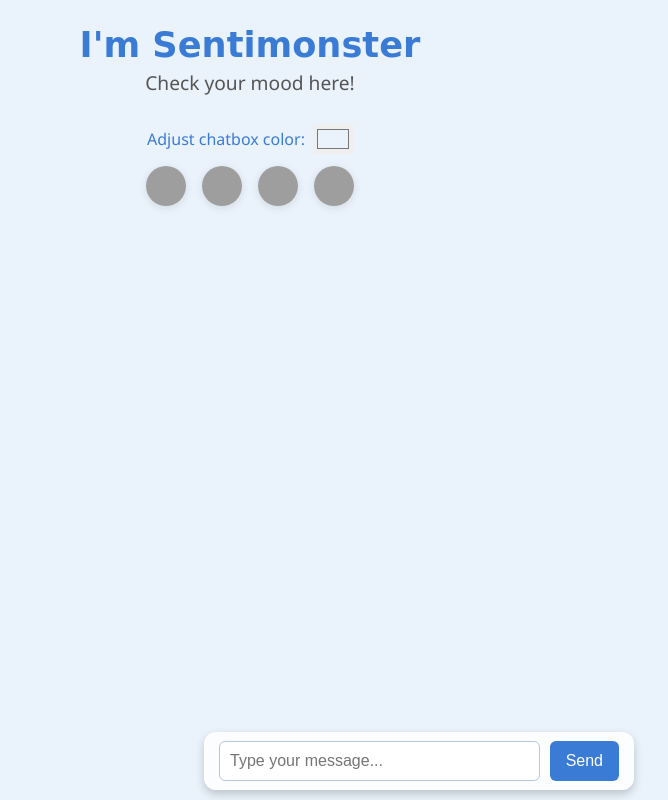
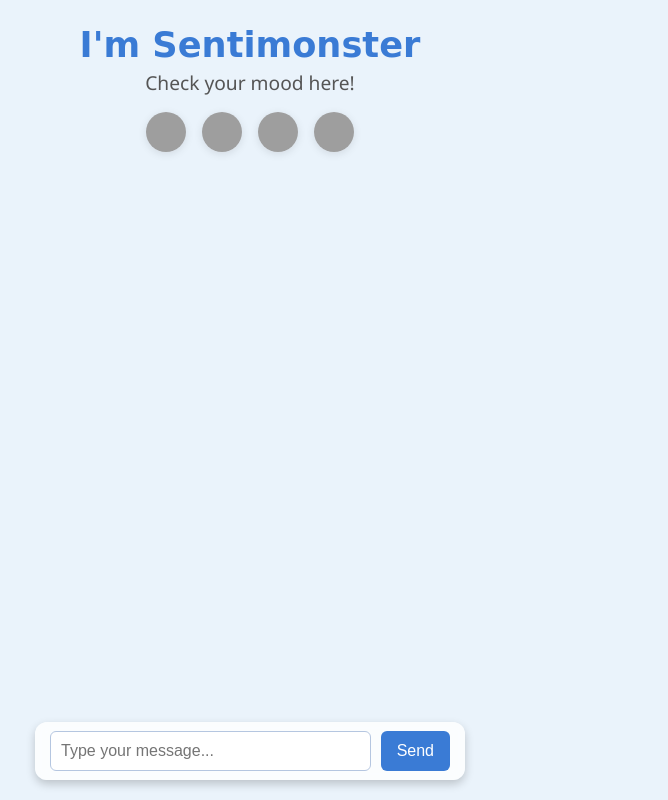
Before and after one commit to Meenakshi-2006/Sentimonster, a Flask app: page / in a window 1280 px wide. Shown: the whole page, without its empty margins (390-1058 px from the left). Run offline with Flask 3, Linux system fonts and the light colour scheme; parts of the project's set-up code (start-up, migrations or seed data) failed here and were passed over; grey boxes are pictures that could not be loaded.

Commit message:
Add VS code project

```diff
--- a/templates/index.html
+++ b/templates/index.html
@@ -76,7 +76,7 @@
 
     .chat-box {
       flex: 1;
-      width: 100%;
+      width: 80%;
       overflow-y: auto;
       padding: 16px;
       box-sizing: border-box;
@@ -87,7 +87,7 @@
     }
 
     .message {
-      max-width: 80%;
+      max-width: 70%;
       padding: 14px 20px;
       border-radius: 20px;
       font-size: 1em;
@@ -107,13 +107,13 @@
     }
 
     .input-container {
-      position: relative;
-      bottom: 10px;
-      left: 30%;
+      position: fixed;
+      bottom: 20px;
+      left: 50%;
       transform: translateX(-50%);
       display: flex;
       gap: 10px;
-      width: 40%;
+      width: 60%;
       max-width: 400px;
       background: #ffffffcc;
       padding: 9px 15px;
@@ -161,21 +161,6 @@
       transform: scale(1.2);
     }
 
-    .color-picker {
-      margin: 12px;
-      display: flex;
-      align-items: center;
-      gap: 8px;
-      font-size: 1em;
-      color: #3a7bd5;
-    }
-
-    .color-picker input {
-      width: 40px;
-      height: 30px;
-      border: none;
-      cursor: pointer;
-    }
   </style>
 </head>
 <body>
@@ -188,11 +173,6 @@
     <div class="header">
       <h1>I'm Sentimonster</h1>
       <p>Check your mood here!</p>
-    </div>
-
-    <div class="color-picker">
-      <label for="chatboxcolor">Adjust chatbox color:</label>
-      <input type="color" id="chatboxcolor" value="#eaf3fb">
     </div>
 
     <div class="mood-icons">
@@ -223,7 +203,6 @@
   const chatBox = document.getElementById('chat-box');
   const chatForm = document.getElementById('chat-form');
   const userInput = document.getElementById('user-input');
-  const chatboxcolor = document.getElementById('chatboxcolor');
   const mainContent = document.getElementById('main-content');
 
   chatForm.addEventListener('submit', async function(e) {
@@ -251,10 +230,6 @@
     chatBox.appendChild(botDiv);
     chatBox.scrollTop = chatBox.scrollHeight;
   });
-
-  chatboxcolor.addEventListener('input', function() {
-    mainContent.style.background = chatboxcolor.value;
-  });
 </script>
 
 </body>
```
Also changed, not shown: 2 other files.
